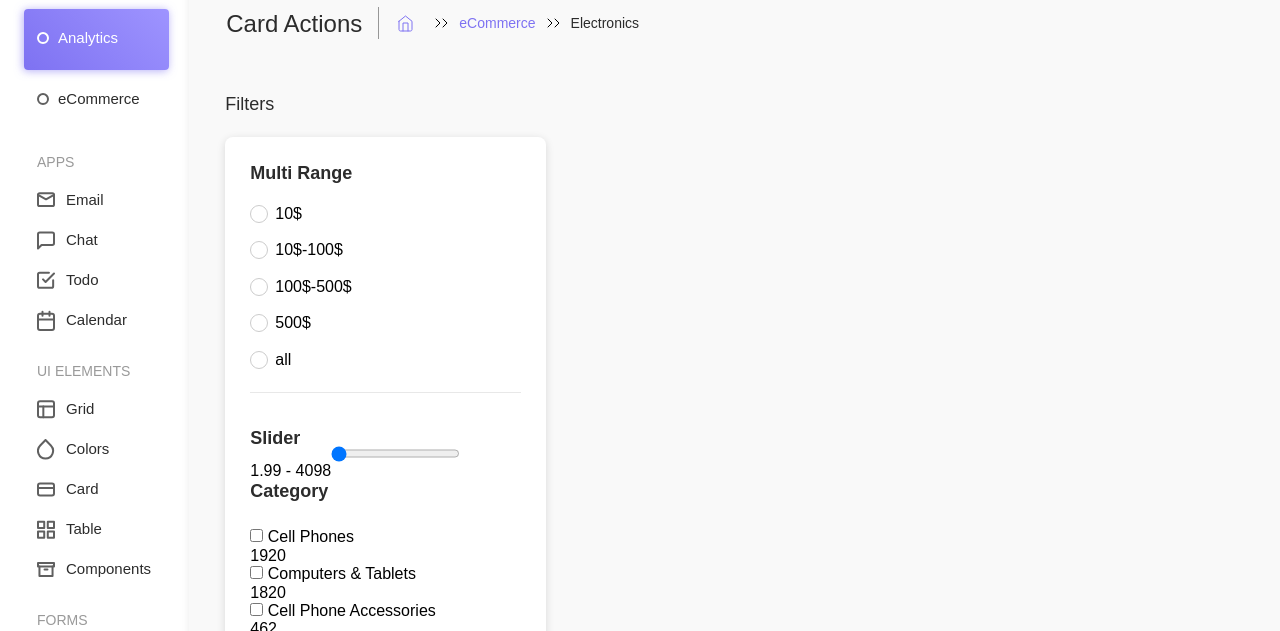
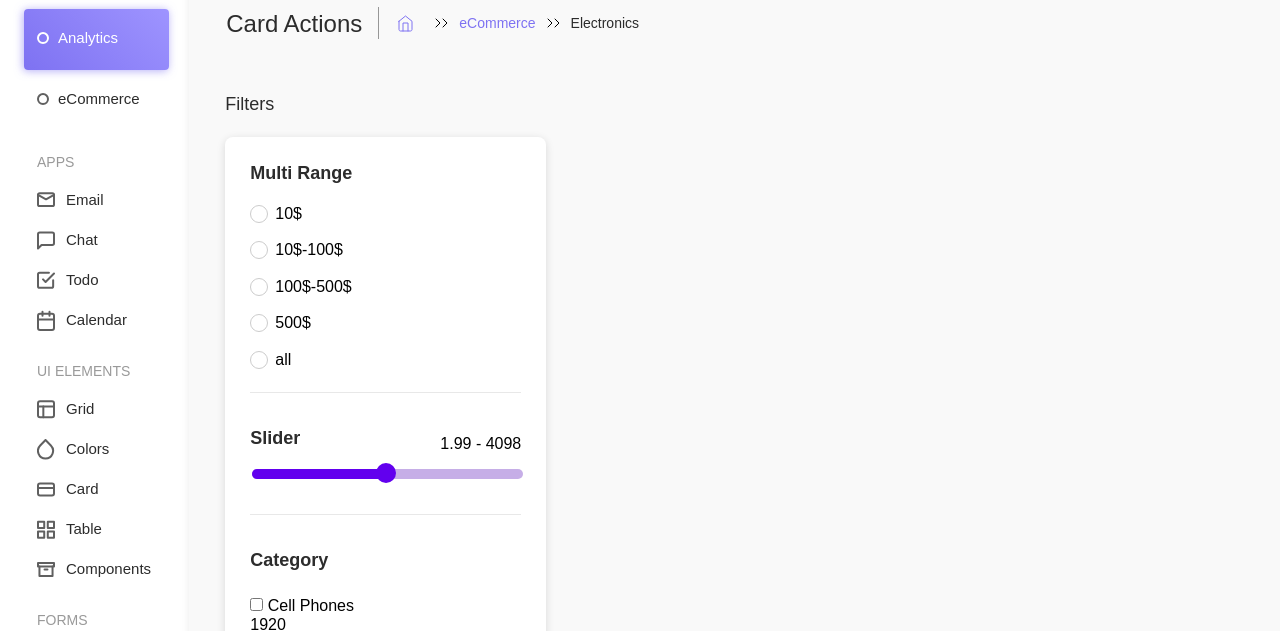
Before and after one commit to veroni1337/shop, a plain HTML site: page index.html in a window 1280 px wide. Shown: the part 119-750 px from the top of the page. Drawn offline with nearby package versions, Linux system fonts and the light colour scheme.

Commit message:
Add files via upload

```diff
--- a/css/style.css
+++ b/css/style.css
@@ -322,6 +322,14 @@ body {
     margin-bottom: 33.5px;
 }
 
+.multi-range-slider:after {
+    content: '';
+    width: 100%;
+    height: 1px;
+    background-color: #E8E8E8;
+    margin-top: 33.5px;
+}
+
 .multi-range-position {
 	list-style: none;
 }
@@ -376,6 +384,8 @@ body {
 
 }
 
+
+
 .multi-range-figure:after {
 	content: '';
 	display: block;
@@ -398,3 +408,64 @@ body {
 	opacity: 1;
 	background-color: #6F64F8;
 }
+
+.multi-range-slider {
+	display: flex;
+    flex-direction: column;
+    margin-bottom: 34.5px;
+}
+
+.multi-range-header {
+	display: flex;
+    align-items: center;
+    justify-content: space-between;
+}
+
+
+.slider-container {
+	position: relative;
+}
+.slider-container .bar {
+	position: absolute;
+	z-index: 1;
+	left: 2px;
+	top: 7px;
+	width: 100%;
+	height: 10px;
+	border-radius: 5px;
+	background-color: #c6aee7;
+	overflow: hidden;
+}
+.slider-container .bar .fill {
+	display: block;
+	width: 0;
+	height: 100%;
+	background-color: #6200ee;
+}
+.slider-container .slider {
+	position: relative;
+	z-index: 2;
+	-webkit-appearance: none;
+	width: 100%;
+	height: 5px;
+	border-radius: 5px;
+	outline: none;
+	background-color: transparent;
+}
+.slider-container .slider::-webkit-slider-thumb {
+	-webkit-appearance: none;
+	width: 20px;
+	height: 20px;
+	background-color: #6200ee;
+	border-radius: 50%;
+	cursor: pointer;
+	outline: none;
+	box-shadow: 0 0 0 0 rgba(98,0,238,.1);
+	transition: .3s ease-in-out;
+}
+.slider-container .slider::-webkit-slider-thumb:hover {
+	box-shadow: 0 0 0 10px rgba(98,0,238,.1);
+}
+.slider-container .slider:active::-webkit-slider-thumb {
+	box-shadow: 0 0 0 20px rgba(98,0,238,.2);
+}
--- a/index.html
+++ b/index.html
@@ -709,7 +709,13 @@
 								</span>
 							</div>
 						</div>
-						<input type="range" min="1.99" max="4098" class="multi-range-the-slider" step="10" value="1.99">
+
+
+						<div class="slider-container">
+							<span class="bar"><span class="fill"></span></span>
+							<input id="slider" class="slider multi-range-the-slider" type="range" min="0" max="100" value="50">
+						</div>
+
 					</div>
 					<!-- multi-range-slider -->
 
@@ -1245,5 +1251,20 @@
 		</div>
 		<!-- container-main -->
 	</div>
+
+	<script src="https://cdnjs.cloudflare.com/ajax/libs/jquery/3.5.1/jquery.min.js"></script>
+
+	<script>
+		var $slider = $("#slider");
+		var $fill = $(".bar .fill");
+
+		function setBar() {
+			$fill.css("width", $slider.val() + "%");
+		}
+
+		$slider.on("input", setBar);
+
+		setBar();
+	</script>
 </body>
 </html>
```
